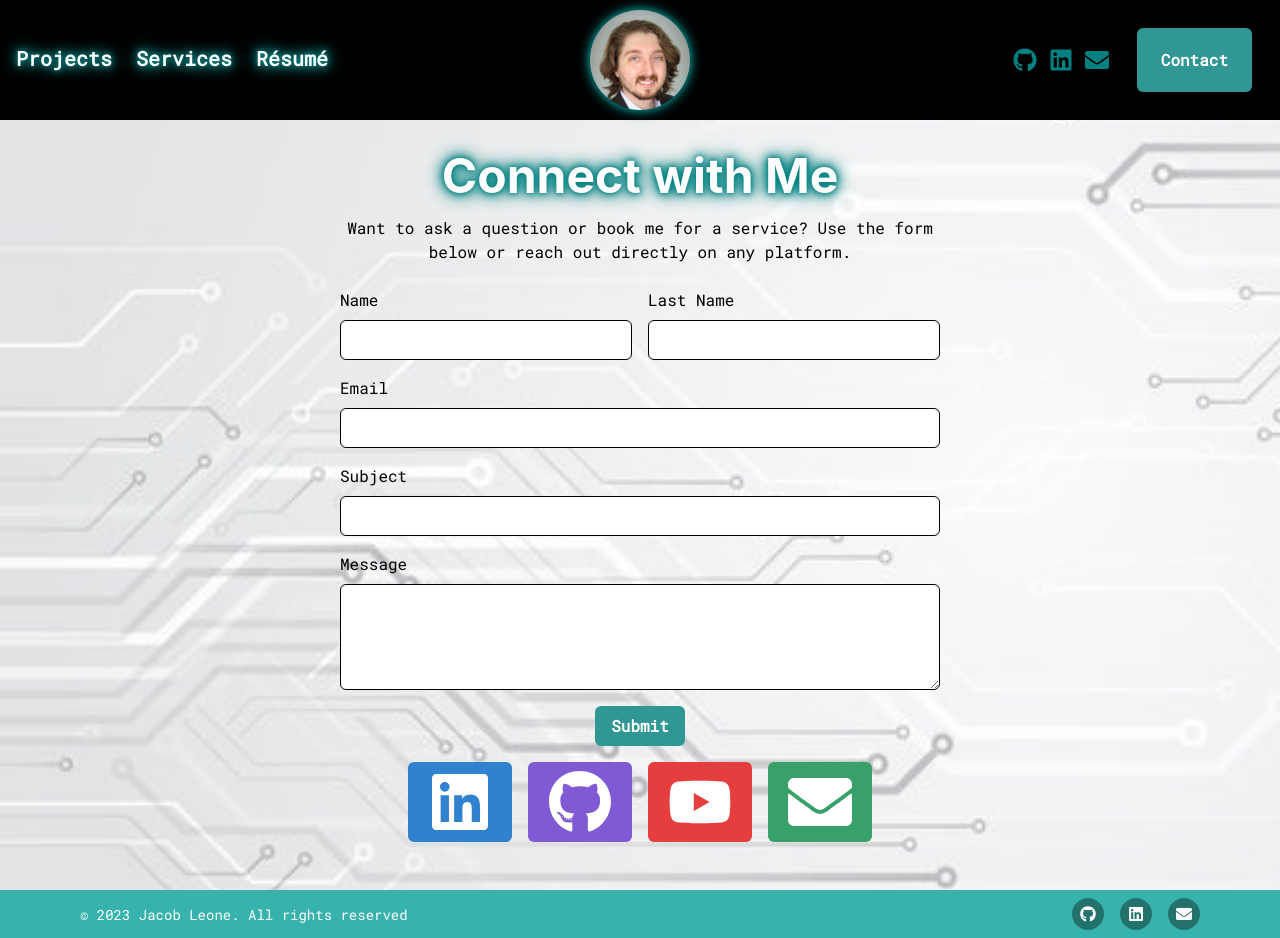
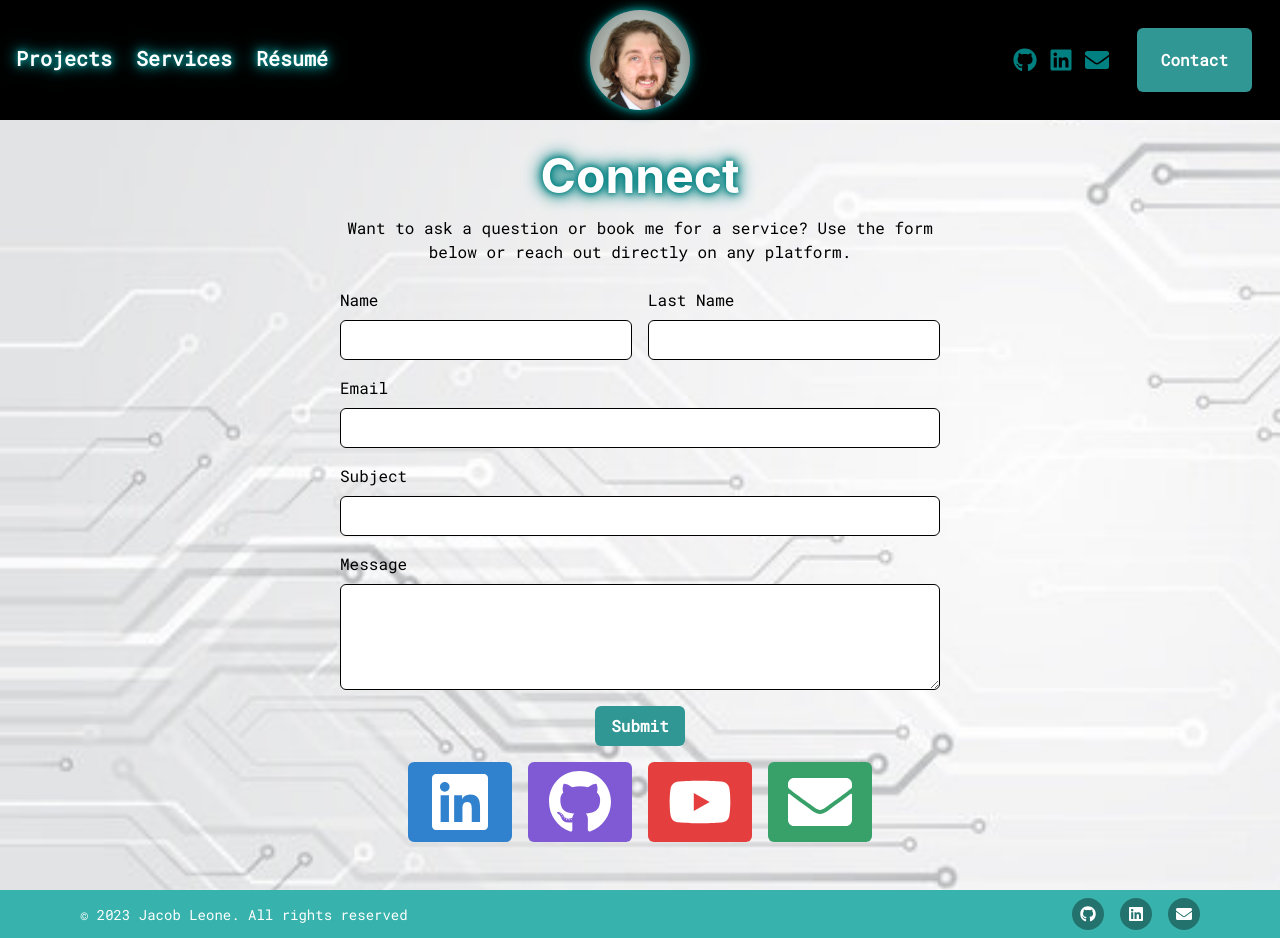
Before and after one commit to jacklion710/jacobleone-tech-portfolio, a Next.js app: page /Contact in a window 1280 px wide. Built offline with nearby package versions, Linux system fonts and the light colour scheme.

Commit message:
Editted headings

```diff
--- a/pages/Contact.tsx
+++ b/pages/Contact.tsx
@@ -150,7 +150,7 @@ import { useState, useRef } from 'react';
           <Box w="100%" maxW="600px" textAlign="center" position="relative">
             <motion.div ref={ref} initial="hidden" animate={inView ? "visible" : "hidden"} variants={fadeIn}>
               <Heading size="2xl" mb={4} position="relative" textShadow="0 0 5px teal, 0 0 10px teal, 0 0 15px teal, 0 0 20px teal" color="white">
-                Connect with Me
+                Connect
               </Heading>
               <Text mb={6}>
                 Want to ask a question or book me for a service? Use the form below or reach out directly on any platform.
--- a/pages/Projects.tsx
+++ b/pages/Projects.tsx
@@ -130,7 +130,7 @@ import {
                             borderColor: "black"
                         }}
                     >
-                        My Projects
+                        Projects
                     </Heading>
                     </motion.div>
                     <Flex alignItems="center" justifyContent="center" flexGrow={1} w="full">
--- a/pages/Services.tsx
+++ b/pages/Services.tsx
@@ -107,7 +107,7 @@ import React, { useState, useEffect } from 'react';
                                 borderColor: "black"
                             }}
                         >
-                            My Services
+                            Services
                         </Heading>
                     </motion.div>
                     <Flex wrap="wrap" justifyContent="center" gap={4}>
```
